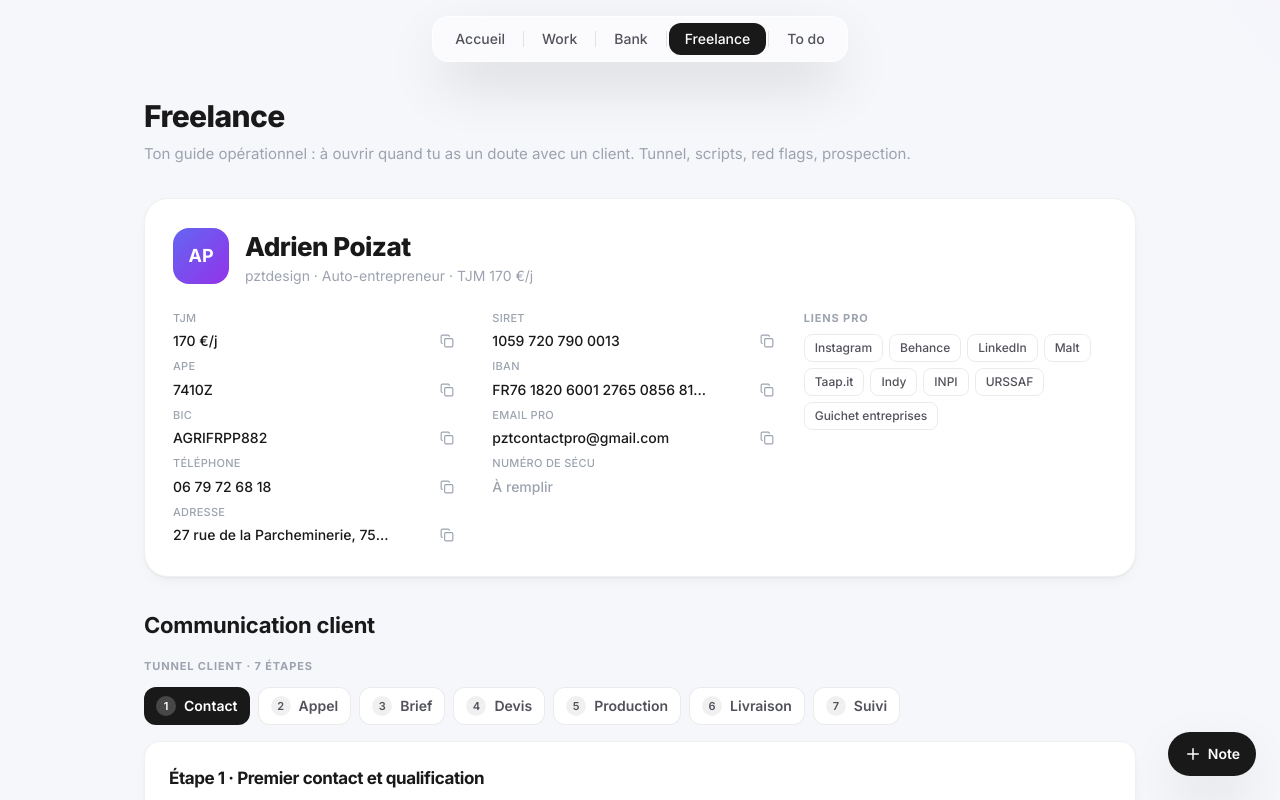
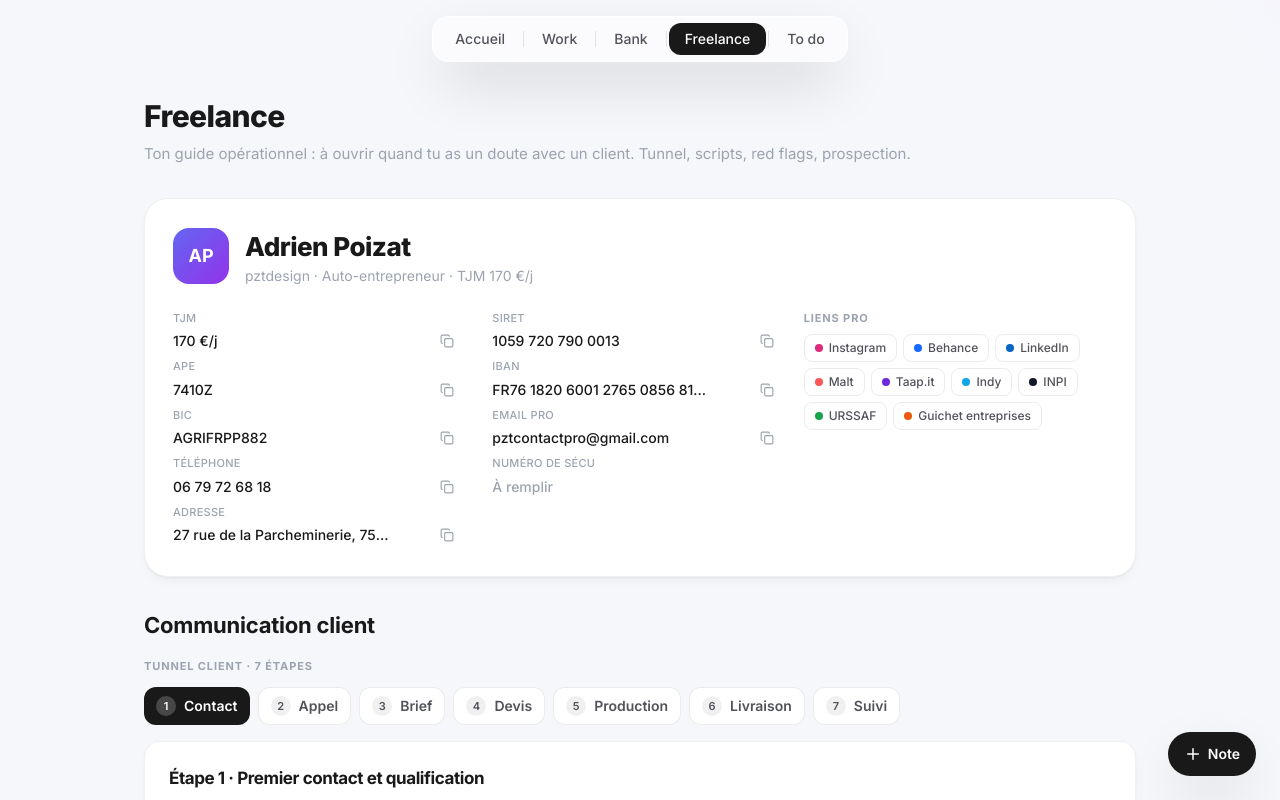
Before and after one commit to adpzt/CreativeSpace, a Next.js app: page /freelance in a window 1280 px wide. Shown: the top 800 px of the page. Built offline with nearby package versions, Linux system fonts and the light colour scheme; no server answers; the database is empty.

Commit message:
Retours 3 (lot C) : liens pro Freelance avec pastille de couleur de marque
Co-Authored-By: Claude Opus 4.8 (1M context) <noreply@anthropic.com>

```diff
--- a/app/(main)/freelance/page.tsx
+++ b/app/(main)/freelance/page.tsx
@@ -9,6 +9,19 @@ import { getProspects } from "./actions";
 import { PRO_FIELDS, TJM_KEY, TJM_DEFAULT, PRO_LINKS } from "@/lib/me";
 
 export const dynamic = "force-dynamic";
+
+// Couleur de marque par lien pro (petite pastille colorée)
+const LINK_COLOR: Record<string, string> = {
+  Instagram: "#DD2A7B",
+  Behance: "#1769FF",
+  LinkedIn: "#0A66C2",
+  Malt: "#FC5757",
+  "Taap.it": "#6D28D9",
+  Indy: "#0EA5E9",
+  INPI: "#111827",
+  URSSAF: "#16A34A",
+  "Guichet entreprises": "#EA580C",
+};
 
 export default async function FreelancePage() {
   const [settings, prospects] = await Promise.all([
@@ -73,8 +86,12 @@ export default async function FreelancePage() {
                   target="_blank"
                   rel="noopener noreferrer"
                   title={l.label}
-                  className="inline-flex items-center rounded-lg border border-black/[0.08] px-2.5 py-1 text-[12px] font-medium text-ink-soft transition-colors hover:border-black/20 hover:text-ink"
+                  className="inline-flex items-center gap-1.5 rounded-lg border border-black/[0.08] px-2.5 py-1 text-[12px] font-medium text-ink-soft transition-colors hover:border-black/20 hover:text-ink"
                 >
+                  <span
+                    className="h-2 w-2 shrink-0 rounded-full"
+                    style={{ background: LINK_COLOR[l.label] ?? "#9CA3AF" }}
+                  />
                   {l.label}
                 </a>
               ))}
```
